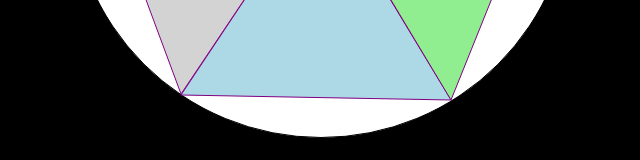
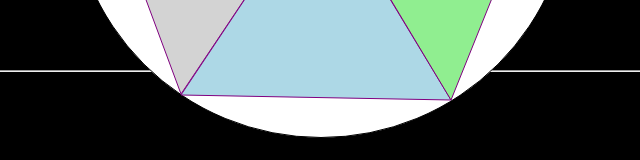
Before and after one commit to j25bender/pwa-penta-chroma, a website: page public/index.html in a window 1280 px wide. Shown: the part 513-673 px from the top of the page, without its empty margins (319-959 px from the left). Drawn offline with Linux system fonts and the light colour scheme.

```diff
--- a/public/css/styles.css
+++ b/public/css/styles.css
@@ -47,3 +47,8 @@
 #poly4 {
   margin-left: 250px;
 }
+
+hr {
+  margin-top: 525px;
+  width: 90%;
+}
--- a/public/index.html
+++ b/public/index.html
@@ -25,6 +25,7 @@
     <div id="inner-color-pentagram">
     </div>
   </div>
+  <hr>
   <script src="js/scripts.js"></script>
 </body>
 </html>
```
